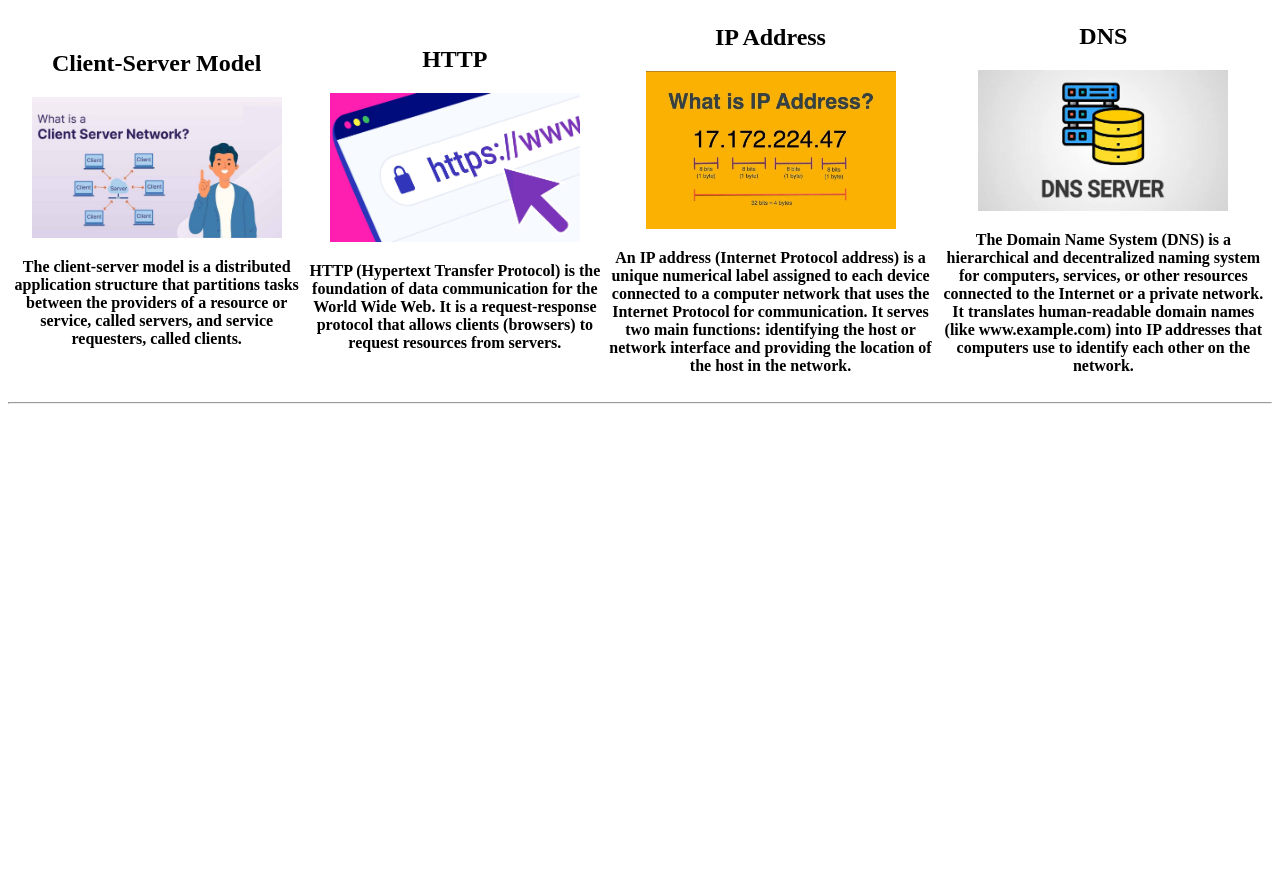
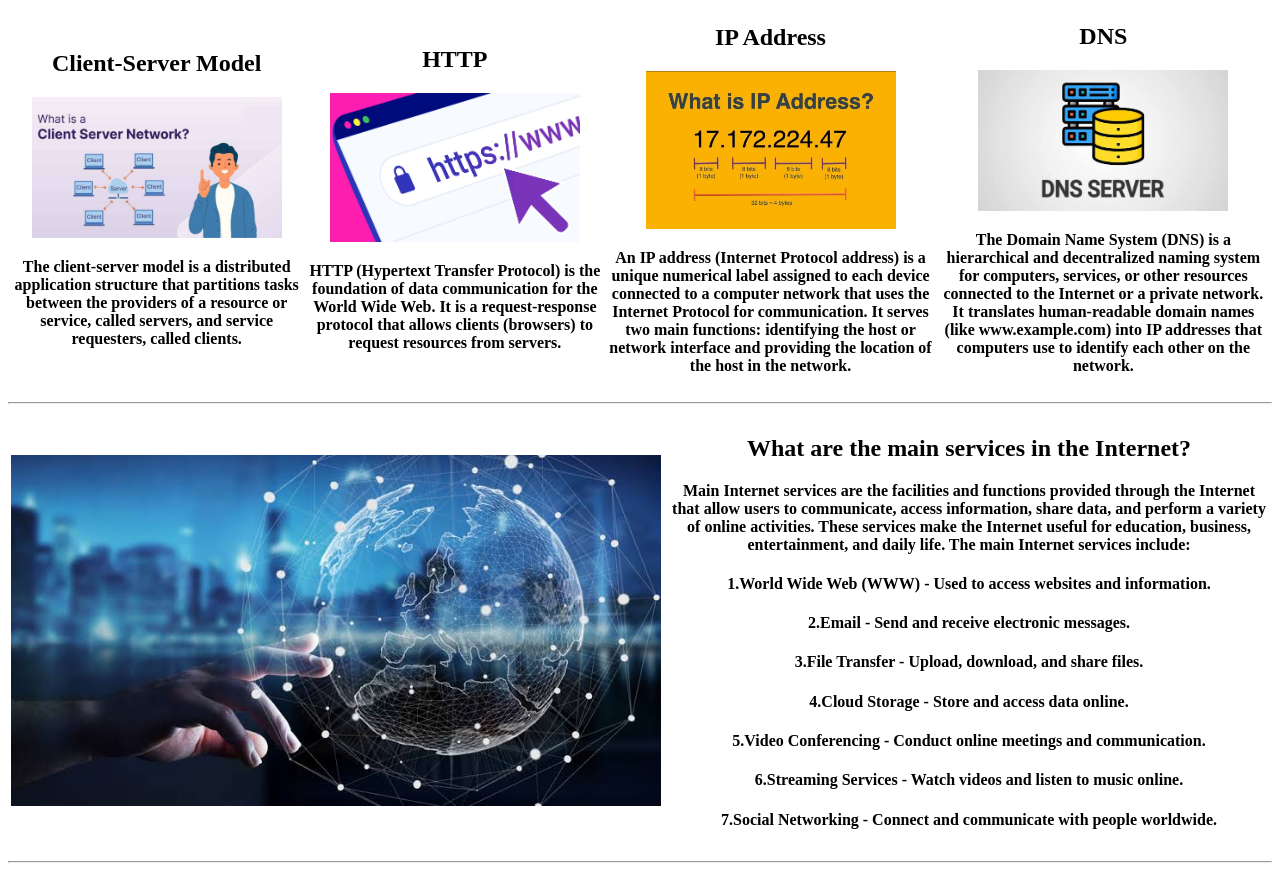
Before and after one commit to Kumadisanayaka/html_fundermental-reference-website, a plain HTML site: page index.html in a window 1280 px wide. Shown: the part 994-1865 px from the top of the page. Before the commit the page ends 1406 px from the top, so only its background shows below. Drawn offline with Linux system fonts and the light colour scheme.

Commit message:
add main internet services section with descriptions and images

```diff
--- a/index.html
+++ b/index.html
@@ -52,27 +52,65 @@
                 <th>
                     <h2>Client-Server Model</h2>
                     <img src="/img/client_server_mode.png" width="250" height="auto" alt="Client-Server Model Image">
-                    <p>The client-server model is a distributed application structure that partitions tasks between the providers of a resource or service, called servers, and service requesters, called clients.</p>
+                    <p>The client-server model is a distributed application structure that partitions tasks between the
+                        providers of a resource or service, called servers, and service requesters, called clients.</p>
                 </th>
                 <th>
                     <h2>HTTP</h2>
                     <img src="/img/http.jpg" width="250" height="auto" alt="HTTP Image">
-                    <p>HTTP (Hypertext Transfer Protocol) is the foundation of data communication for the World Wide Web. It is a request-response protocol that allows clients (browsers) to request resources from servers.</p>
+                    <p>HTTP (Hypertext Transfer Protocol) is the foundation of data communication for the World Wide
+                        Web. It is a request-response protocol that allows clients (browsers) to request resources from
+                        servers.</p>
                 </th>
                 <th>
                     <h2>IP Address</h2>
                     <img src="/img/ipAddress.jpg" width="250" height="auto" alt="IP Address Image">
-                    <p>An IP address (Internet Protocol address) is a unique numerical label assigned to each device connected to a computer network that uses the Internet Protocol for communication. It serves two main functions: identifying the host or network interface and providing the location of the host in the network.</p>
+                    <p>An IP address (Internet Protocol address) is a unique numerical label assigned to each device
+                        connected to a computer network that uses the Internet Protocol for communication. It serves two
+                        main functions: identifying the host or network interface and providing the location of the host
+                        in the network.</p>
                 </th>
                 <th>
                     <h2>DNS</h2>
                     <img src="/img/dns.jpeg" width="250" height="auto" alt="DNS Image">
-                    <p>The Domain Name System (DNS) is a hierarchical and decentralized naming system for computers, services, or other resources connected to the Internet or a private network. It translates human-readable domain names (like www.example.com) into IP addresses that computers use to identify each other on the network.</p>
+                    <p>The Domain Name System (DNS) is a hierarchical and decentralized naming system for computers,
+                        services, or other resources connected to the Internet or a private network. It translates
+                        human-readable domain names (like www.example.com) into IP addresses that computers use to
+                        identify each other on the network.</p>
                 </th>
             </tr>
         </table>
     </section>
     <hr>
+    <section>
+        <table width="100%">
+            <tr>
+                <th>
+                    <img src="/img/main-internet-services.jpeg" width="650" height="auto"
+                        alt="Main Internet Services Image">
+                </th>
+                <th></th>
+                <th>
+                    <h1>What are the main services in the Internet?</h1>
+                    <p>Main Internet services are the facilities and functions provided through the Internet that allow
+                        users to communicate, access information, share data, and perform a variety of online
+                        activities. These services make the Internet useful for education, business, entertainment, and
+                        daily life. The main Internet services include:</p>
+                    <h4>1.World Wide Web (WWW) - Used to access websites and information.</h4>
+                    <h4>2.Email - Send and receive electronic messages.</h4>
+                    <h4>3.File Transfer - Upload, download, and share files.</h4>
+                    <h4>4.Cloud Storage - Store and access data online.</h4>
+                    <h4>5.Video Conferencing - Conduct online meetings and communication.</h4>
+                    <h4>6.Streaming Services - Watch videos and listen to music online.</h4>
+                    <h4>7.Social Networking - Connect and communicate with people worldwide.</h4>
+
+                </th>
+            </tr>
+        </table>
+    </section>
+    <hr>
+
+
 </body>
 
 </html>
```
